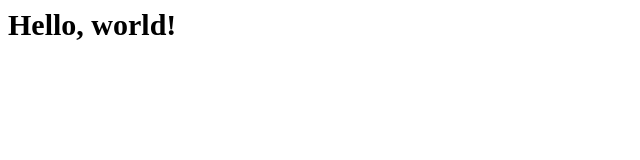
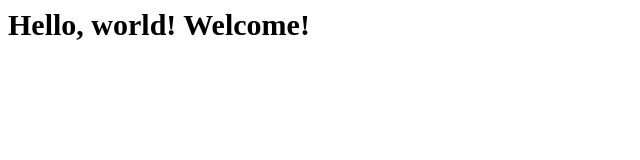
Before and after one commit to jslim221/compractice, a plain HTML site: page index.html in a window 1280 px wide. Shown: the whole page, without its empty margins (0-640 px from the left). Drawn offline with Linux system fonts and the light colour scheme.

Commit message:
Update index.html

```diff
--- a/index.html
+++ b/index.html
@@ -6,7 +6,7 @@
 	</head>
 	<body>
 		<div class="title">
-			Hello, world!
+			Hello, world! Welcome!
 		</div>
 	</body>
 </html>
```
